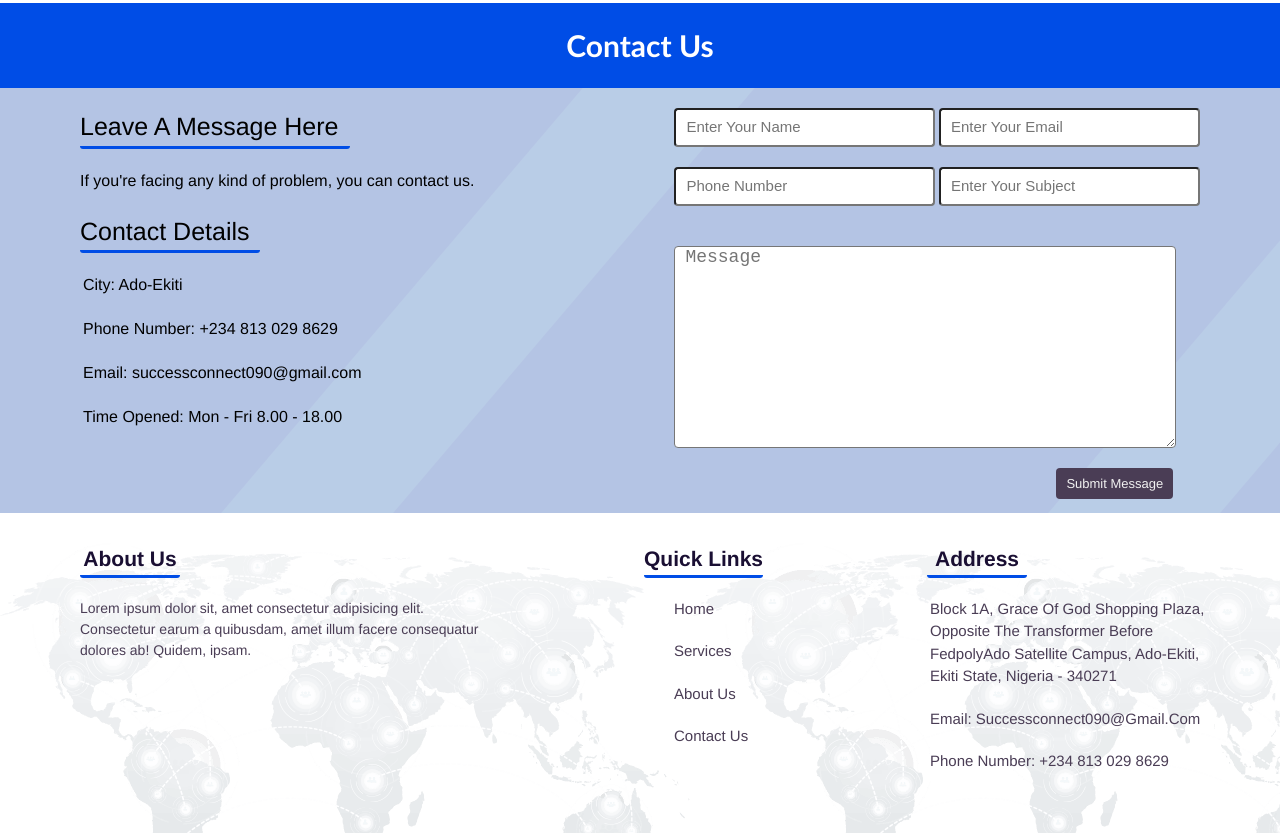
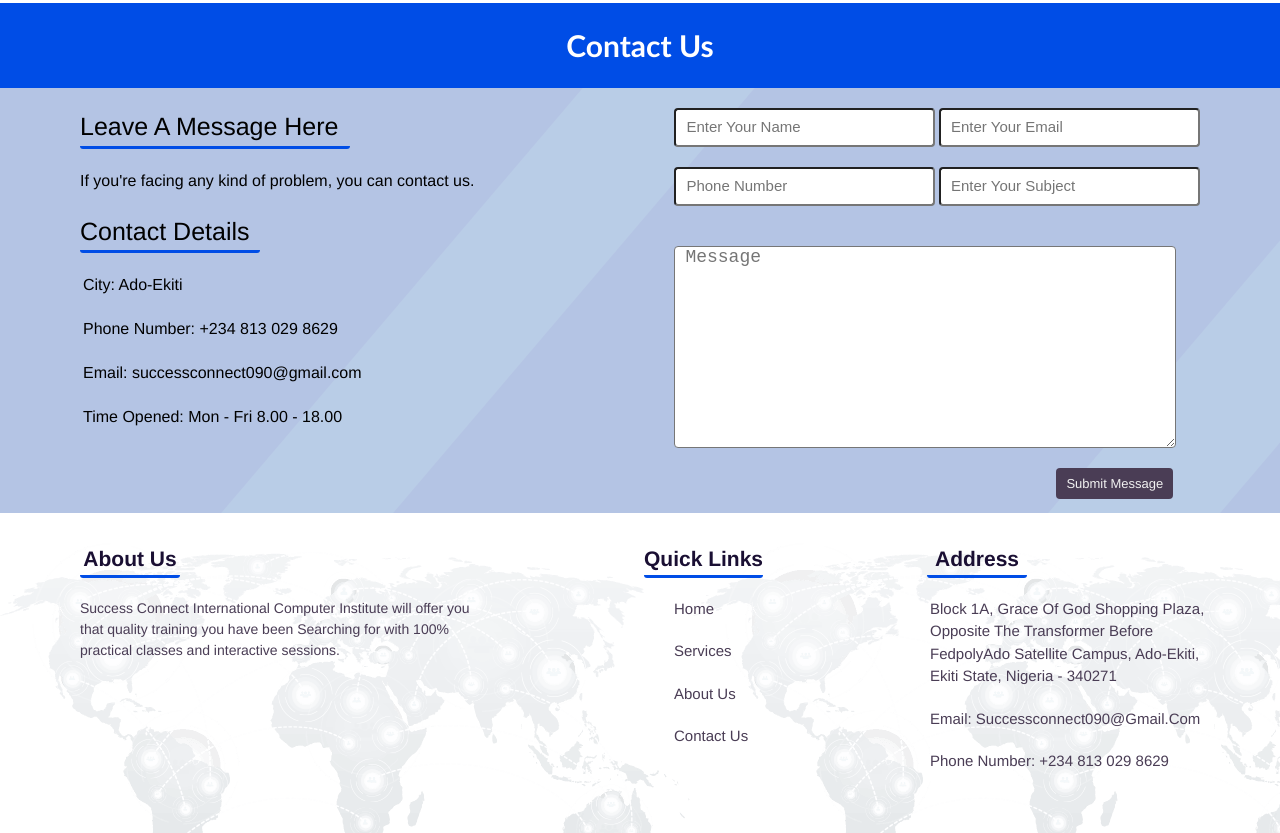
Before and after one commit to InfiniteSyntax30/SuccessConnect, a plain HTML site: page index.html in a window 1280 px wide. Shown: the part 3156-3989 px from the top of the page. Drawn offline with Linux system fonts and the light colour scheme.

Commit message:
SCI upload

```diff
--- a/index.html
+++ b/index.html
@@ -257,9 +257,9 @@
             <div class="abt">
                 <h3>About Us</h3>
                 <p>
-                    Lorem ipsum dolor sit, amet consectetur adipisicing elit.
-                    Consectetur earum a quibusdam, amet illum facere consequatur
-                    dolores ab! Quidem, ipsam.
+                    Success Connect International Computer Institute will offer you
+                    that quality training you have been Searching for with 100% practical
+                    classes and interactive sessions.
                 </p>
             </div>
 
```
